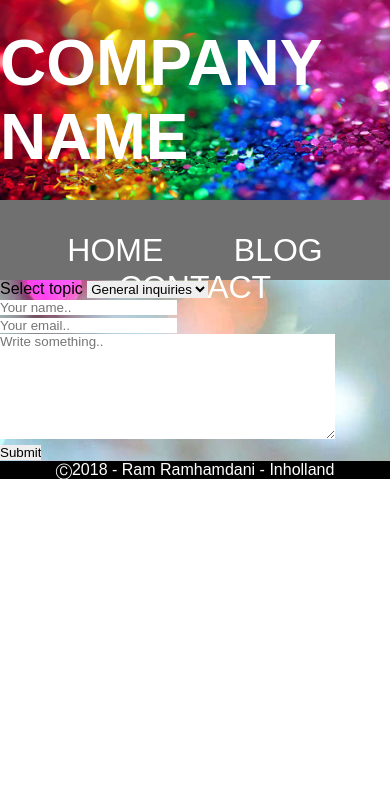
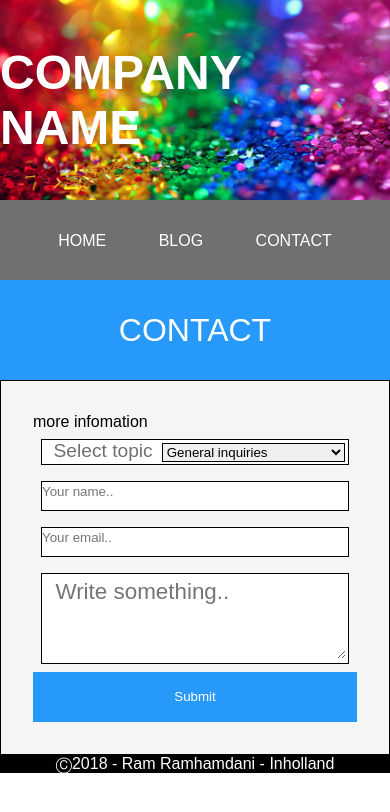
Before and after one commit to Ramramhamdani/Web-markup, a plain HTML site: page contact.html in a window 390 px wide. Drawn offline with Linux system fonts and the light colour scheme.

Commit message:
final before converting the pics

```diff
--- a/contact.html
+++ b/contact.html
@@ -12,6 +12,7 @@
 		<h1>COMPANY NAME</h1>
 	</header>
 	<nav class="productpage">
+
 		<ul>
 			<li>
 				<a href="index.html">HOME</a>
@@ -24,7 +25,20 @@
 			</li>
 		</ul>
 	</nav>
+	<section class="index-home">
+	<article>
+			<h2>
+				contact
+			</h2>
+	</article>
+	</section>
 <form action="nowhere.php" method="post">
+
+
+	<p>
+		more infomation
+	</p>
+
 	<fieldset>
 		<label >Select topic</label>
 		<select>
@@ -58,6 +72,7 @@
 	<input
 			type="submit"
 			value="Submit"
+			class="btn"
 	/>
 </form>
 <footer>
--- a/stylesheet.css
+++ b/stylesheet.css
@@ -85,6 +85,7 @@ article
     height: 200px;
     width: 100%;
     max-width: 100%;
+
 }
 article h2
 {
@@ -156,6 +157,19 @@ footer p
 /* media query */
 @media screen and (min-width: 361px)
 {
+    header h1
+    {
+        font-size: 3em;
+    }
+    nav
+    {
+        font-size: 1em;
+        padding: 2em;
+    }
+    article h2:nth-of-type(n)
+    {
+        font-size: 2em;
+    }
     article:nth-of-type(2), article:nth-of-type(3), figure:nth-of-type(3)
     {
         display: none;
@@ -166,6 +180,9 @@ footer p
         flex: 50%;
         max-width: 50%;
         border: 3px solid #ffffff;
+        justify-content: center;
+        margin: 0 auto;
+        background-position: center;
     }
     article:nth-of-type(4)
     {
@@ -302,4 +319,113 @@ footer p
         flex: 50%;
         max-width: 50%;
     }
+    header h1
+    {
+        font-size: 3em;
+    }
+    nav
+    {
+        font-size: 1em;
+        padding: 2em;
+    }
+    article h2:nth-of-type(n)
+    {
+        font-size: 2em;
+    }
 }
+/* contact page */
+form
+{
+	display: flex;
+	flex-direction: column;
+	margin: 0  auto;
+    background-color: #F5F5F5;
+    width: 960px;
+    max-width: 100%;
+    padding: 2em;
+    border: 1px solid #000000;
+}
+label
+{
+	color:#707070;
+	background-color: #FFF;
+	font-size: 1.2em;
+	margin-top: 0.2em;
+    margin-left: 0.6em;
+}
+select
+{
+	float: right;
+	margin:0.2em;
+    width:60%;
+    border: 1px solid #000000;
+}
+option
+{
+	background-color: #FFF;
+    font-size: 0.5em;
+    border: 1px solid #000000;
+}
+fieldset
+{
+	background-color: #FFF;
+	background-size: cover;
+    margin:0.5em;
+    border: 1px solid #000000;
+}
+.contactFormFieldset
+{
+    height: 30px;
+    border: 1px solid #000000;
+}
+textarea
+{
+	border:none;
+	width:95%;
+	height: 80px;
+	font-size: 1.4em;
+	margin-top: 0.2em;
+    margin-left: 0.6em;
+}
+.btn
+{
+    color: #ffffff;
+    background-color: #2699fb;
+    height: 30px;
+    width: 878px;
+    margin: 0 auto;
+    max-width: 100%;
+}
+/* media query */
+@media screen and (max-width:960px)
+{
+    .btn
+    {
+        height: 50px;
+    }
+    article
+    {
+        display: none;
+    }
+}
+@media screen and (max-width:561px)
+{
+    article
+    {
+        display: flex;
+        height: 100px;
+    }
+    header h1
+    {
+        font-size: 3em;
+    }
+    nav
+    {
+        font-size: 1em;
+        padding: 2em;
+    }
+    article h2:nth-of-type(n)
+    {
+        font-size: 2em;
+    }
+}
```
Also changed, not shown: product (2).html (deleted, +0 -56 lines), product.html (+6 -1 lines), New folder/style.css.css (renamed from style.css.css).
